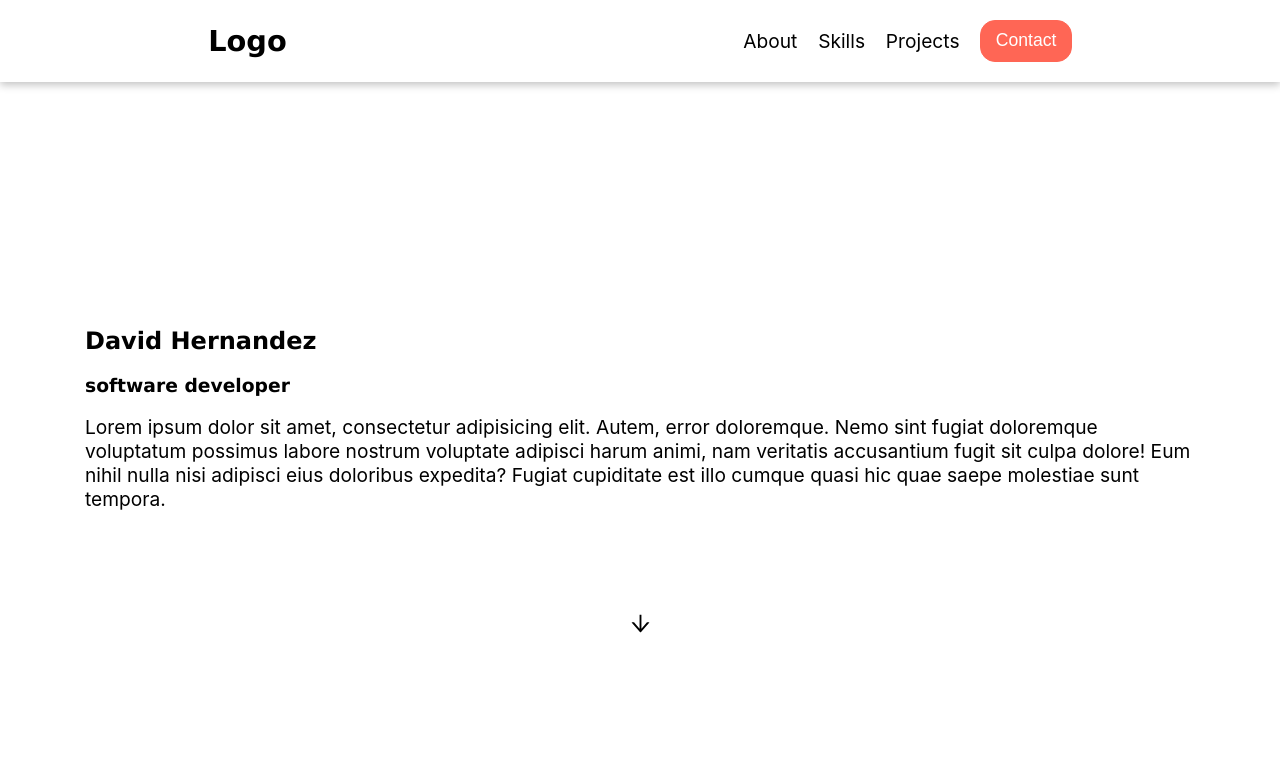
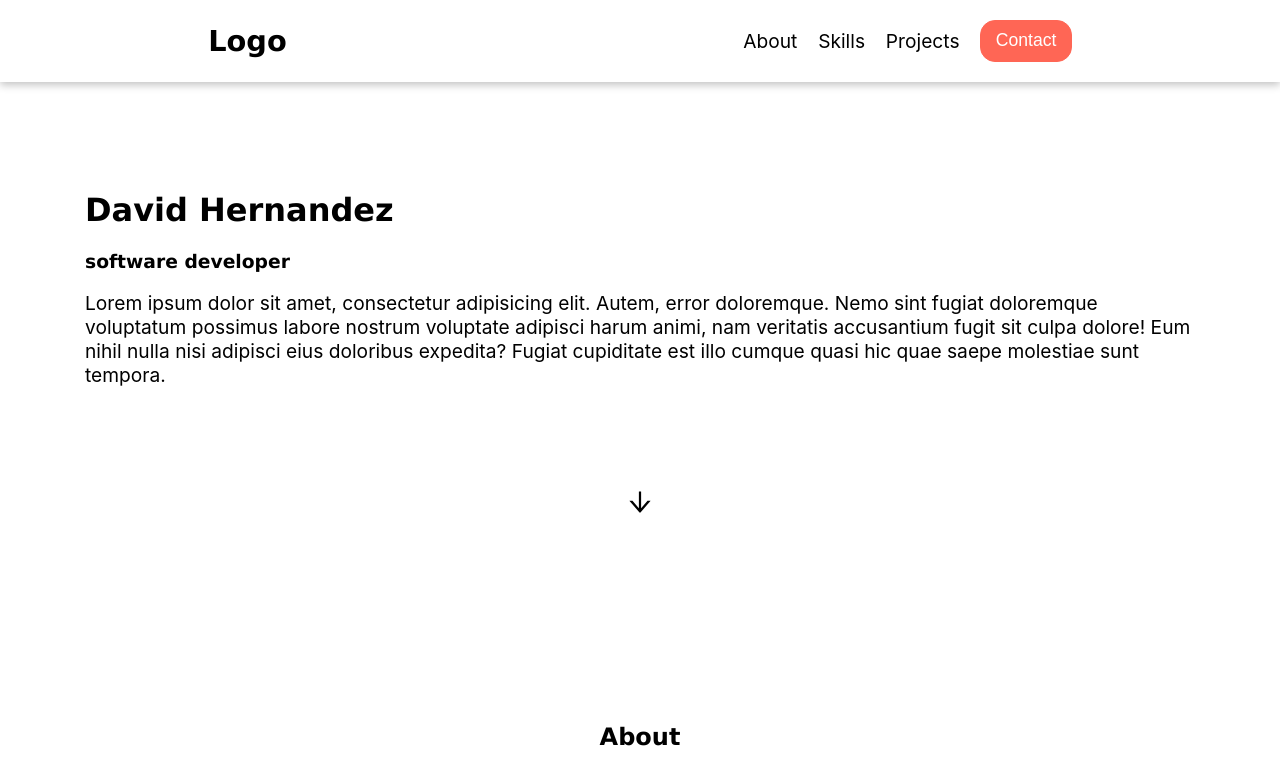
Before and after one commit to Vsjee/Portfolio, a React (Vite) app: page / in a window 1280 px wide. Shown: the top 782 px of the page. Built offline with nearby package versions, Linux system fonts and the light colour scheme.

Commit message:
welcome-styles

```diff
--- a/src/App.jsx
+++ b/src/App.jsx
@@ -9,7 +9,7 @@ import GlobalStyle from './globalStyles'
 
 function App() {
 	return (
-		<div>
+		<>
 			<GlobalStyle />
 			<NavBar />
 			<About />
@@ -17,7 +17,7 @@ function App() {
 			<Projects />
 			<Form />
 			<Footer />
-		</div>
+		</>
 	)
 }
 
--- a/src/components/Welcome.jsx
+++ b/src/components/Welcome.jsx
@@ -1,17 +1,30 @@
 import React from 'react'
-import '../styles/welcome.css'
 import { AiOutlineArrowDown } from "react-icons/ai";
+import WelcomeStyles from './WelcomeStyles';
+import styled from 'styled-components';
+
+const Icon = styled(AiOutlineArrowDown)`
+  font-size: 30px;
+	transition: .4s ease-in-out;
+
+	&:hover{
+		color: #be4f43;
+	}
+`
 
 function Welcome() {
+
+	const { Section, InfoContainer, DownBtn } = WelcomeStyles
+
 	return (
-		<section className='welc'>
-			<div className='welc--info'>
+		<Section>
+			<InfoContainer>
 				<h1>David Hernandez</h1>
 				<h3>software developer</h3>
 				<p>Lorem ipsum dolor sit amet, consectetur adipisicing elit. Autem, error doloremque. Nemo sint fugiat doloremque voluptatum possimus labore nostrum voluptate adipisci harum animi, nam veritatis accusantium fugit sit culpa dolore! Eum nihil nulla nisi adipisci eius doloribus expedita? Fugiat cupiditate est illo cumque quasi hic quae saepe molestiae sunt tempora.</p>
-			</div>
-			<button className='welc--btn'><AiOutlineArrowDown className='welc--icon' /></button>
-		</section>
+			</InfoContainer>
+			<DownBtn><Icon /></DownBtn>
+		</Section>
 	)
 }
 
--- /dev/null
+++ b/src/components/WelcomeStyles.js
@@ -0,0 +1,30 @@
+import styled from "styled-components";
+
+const Section = styled.div`
+  display: flex;
+  flex-wrap: wrap;
+  flex-direction: column;
+  align-items: center;
+  justify-content: center;
+  padding-top: 5.5rem;
+  padding-bottom: 100px;
+`
+
+const InfoContainer = styled.div`
+  width: 100%;
+  max-width: 1190px;
+  margin-right: auto;
+  margin-left: auto;
+  margin-bottom: 5rem;
+  padding-right: 40px;
+  padding-left: 40px;
+`
+
+const DownBtn = styled.button`
+  cursor: pointer;
+  border: none;
+  background: none;
+  transition: .4s ease-in-out;
+`
+
+export default { Section, InfoContainer, DownBtn }
```
